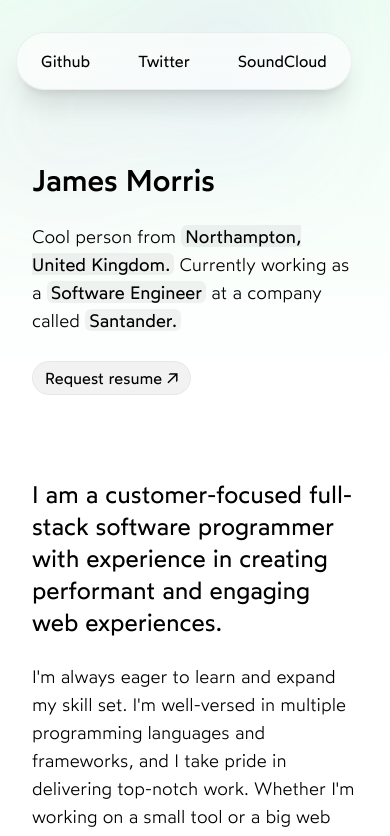
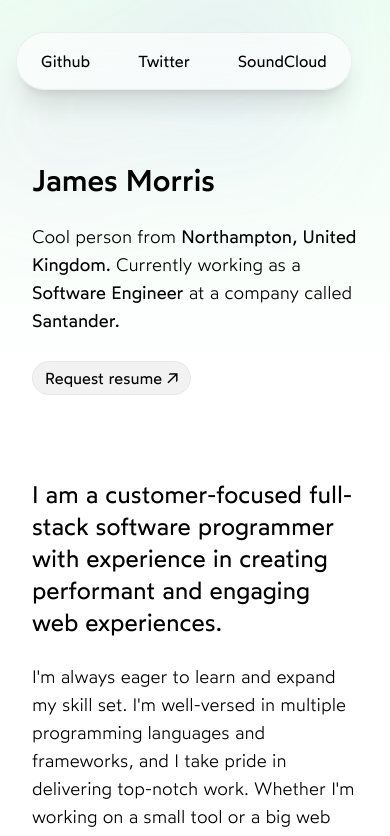
Before and after one commit to actuallyjamez/me, a SvelteKit app: page / in a window 390 px wide. Shown: the top 836 px of the page. Built offline with nearby package versions, Linux system fonts and the light colour scheme.

Commit message:
active state

```diff
--- a/src/routes/+page.svelte
+++ b/src/routes/+page.svelte
@@ -75,7 +75,7 @@
 	<h1 class="text-3xl font-medium xl:text-4xl">James Morris</h1>
 	<p class="mt-6 max-w-md text-lg font-light xl:text-xl" on:mouseleave={handleMouseLeave}>
 		Cool person from <span
-			class="group cursor-cell rounded-md bg-black/5 px-1 font-normal transition-colors hover:bg-black/10 xl:bg-transparent xl:px-0 xl:hover:bg-transparent"
+			class="group cursor-cell md:rounded-md md:px-1 font-normal md:bg-black/5 transition-all md:hover:bg-black/10 xl:bg-transparent xl:px-0 xl:hover:bg-transparent"
 			on:mouseenter={() => handleMouseEnter(images.northampton)}
 			on:mouseleave={handleMouseLeave}
 		>
@@ -92,7 +92,7 @@
 		</span>
 		Currently working as a
 		<span
-			class="group cursor-cell rounded-md bg-black/5 px-1 font-normal transition-colors hover:bg-black/10 xl:bg-transparent xl:px-0 xl:hover:bg-transparent"
+			class="group cursor-cell md:rounded-md md:px-1 font-normal md:bg-black/5 transition-all md:hover:bg-black/10 xl:bg-transparent xl:px-0 xl:hover:bg-transparent"
 			on:mouseenter={() => handleMouseEnter(images.engineer)}
 			on:mouseleave={handleMouseLeave}
 		>
@@ -114,7 +114,7 @@
 			on:mouseleave={handleMouseLeave}
 		>
 			<span
-				class="rounded-md bg-black/5 px-1 transition-colors duration-150 group-hover:bg-black/10"
+				class="rounded-md md:bg-black/5 md:px-1 transition-all duration-150 md:group-hover:bg-black/10"
 			>
 				Santander.
 			</span>
```
